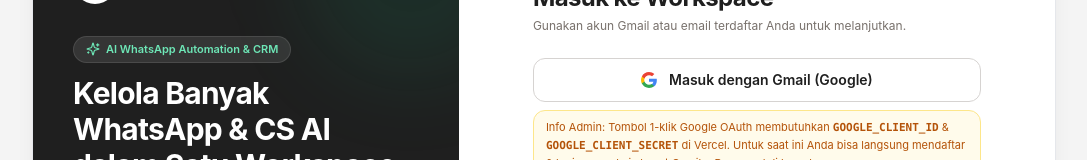
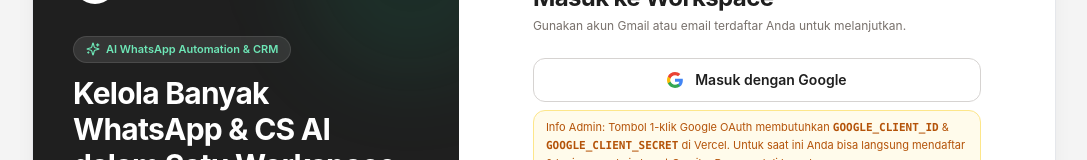
Before and after one commit to ibobatsuga/pokobot, a Next.js app: page /login in a window 1280 px wide. Shown: the part 145-305 px from the top of the page, without its empty margins (96-1183 px from the left). Built offline with nearby package versions, Linux system fonts and the light colour scheme; no server answers; a web font is replaced by a local one.

Commit message:
Update Google login button label to Masuk dengan Google

```diff
--- a/app/login/page.tsx
+++ b/app/login/page.tsx
@@ -204,7 +204,7 @@ function LoginFormContent() {
                 className="w-full h-11 px-4 rounded-xl border border-stone-300 bg-white hover:bg-stone-50 text-poko-charcoal text-xs sm:text-sm font-semibold flex items-center justify-center gap-3 transition-all shadow-xs"
               >
                 <GoogleIcon />
-                <span>Masuk dengan Gmail (Google)</span>
+                <span>Masuk dengan Google</span>
               </a>
 
               {googleReady === false && (
```
